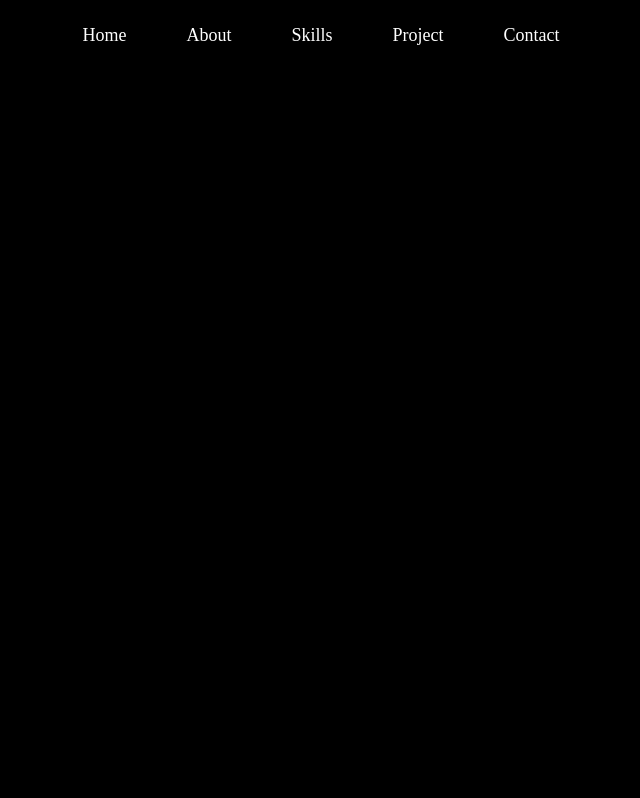
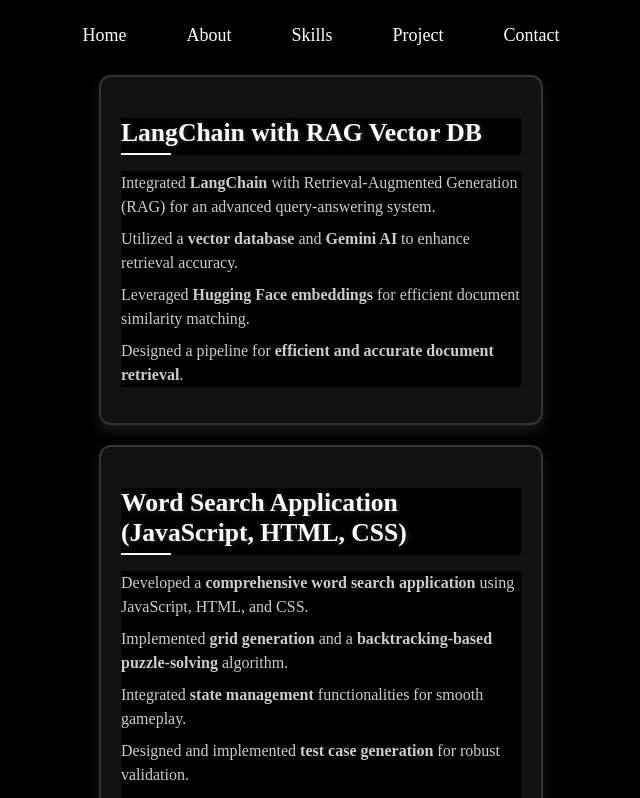
Before and after one commit to araxvindh/Portfolio_MERN, a React (Vite) app in the folder Portfolio/: page /project in a window 1280 px wide. Shown: the top 798 px of the page, without its empty margins (319-959 px from the left). Built offline with nearby package versions, Linux system fonts and the light colour scheme.

Commit message:
Project files has been added

```diff
--- /dev/null
+++ b/Portfolio/src/components/css/project.css
@@ -0,0 +1,105 @@
+/* General Styles */
+.projects-container {
+    max-width: 1200px;
+    margin: 0 auto;
+    padding: 20px;
+    text-align: center;
+    background: #000; /* Black background */
+    color: #fff; /* White text */
+}
+
+
+.projects-container {
+    display: flex;
+    flex-direction: column;
+    align-items: center;
+    justify-content: center;
+}
+
+
+.projects-title {
+    font-size: 2.5rem;
+    font-weight: bold;
+    margin-bottom: 20px;
+    color: #fff;
+    text-shadow: 2px 2px 10px rgba(255, 255, 255, 0.2);
+}
+
+
+.projects-grid {
+    display: grid;
+    grid-template-columns: repeat(auto-fit, minmax(350px, 1fr));
+    gap: 20px;
+    justify-content: center;
+}
+
+.project-card {
+    background: #111;
+    border: 2px solid #333;
+    border-radius: 12px;
+    padding: 20px;
+    box-shadow: 0 6px 12px rgba(255, 255, 255, 0.1);
+    transition: transform 0.3s ease, box-shadow 0.3s ease, border 0.3s ease;
+    max-width: 400px;
+    text-align: left;
+    position: relative;
+}
+
+
+.project-card:hover {
+    transform: translateY(-5px);
+    box-shadow: 0 8px 16px rgba(255, 255, 255, 0.2);
+    border-color: #fff;
+}
+
+
+.project-name {
+    font-size: 1.6rem;
+    color: #fff;
+    text-shadow: 1px 1px 5px rgba(255, 255, 255, 0.2);
+    margin-bottom: 10px;
+    position: relative;
+}
+
+
+.project-name::after {
+    content: "";
+    width: 50px;
+    height: 2px;
+    background: #fff;
+    display: block;
+    margin-top: 5px;
+    transition: width 0.3s ease;
+}
+
+.project-card:hover .project-name::after {
+    width: 80px;
+}
+
+.project-list {
+    list-style: none;
+    padding: 0;
+}
+
+.project-list li {
+    font-size: 1rem;
+    color: #ccc;
+    margin-bottom: 8px;
+    line-height: 1.5;
+    transition: color 0.3s ease;
+}
+
+.project-list li:hover {
+    color: #fff;
+}
+
+
+@media (max-width: 768px) {
+    .projects-grid {
+        grid-template-columns: 1fr;
+    }
+
+    .projects-title {
+        font-size: 2rem;
+    }
+}
--- a/Portfolio/src/components/functionalComponents/Project.jsx
+++ b/Portfolio/src/components/functionalComponents/Project.jsx
@@ -1,13 +1,35 @@
-const Project = ()=>
-{
-    return(
+import "../css/project.css";
 
-        <div>
-            <h1>
-                Projects
-            </h1>
+const Project = () => {
+    return (
+        <div className="projects-container">
+            <h1 className="projects-title"></h1>
+
+            <div className="projects-grid">
+                <div className="project-card">
+                    <h2 className="project-name">LangChain with RAG Vector DB</h2>
+                    <ul className="project-list">
+                        <li>Integrated <strong>LangChain</strong> with Retrieval-Augmented Generation (RAG) for an advanced query-answering system.</li>
+                        <li>Utilized a <strong>vector database</strong> and <strong>Gemini AI</strong> to enhance retrieval accuracy.</li>
+                        <li>Leveraged <strong>Hugging Face embeddings</strong> for efficient document similarity matching.</li>
+                        <li>Designed a pipeline for <strong>efficient and accurate document retrieval</strong>.</li>
+                    </ul>
+                </div>
+
+                <div className="project-card">
+                    <h2 className="project-name">Word Search Application (JavaScript, HTML, CSS)</h2>
+                    <ul className="project-list">
+                        <li>Developed a <strong>comprehensive word search application</strong> using JavaScript, HTML, and CSS.</li>
+                        <li>Implemented <strong>grid generation</strong> and a <strong>backtracking-based puzzle-solving</strong> algorithm.</li>
+                        <li>Integrated <strong>state management</strong> functionalities for smooth gameplay.</li>
+                        <li>Designed and implemented <strong>test case generation</strong> for robust validation.</li>
+                        <li>Demonstrated expertise in <strong>interactive puzzle creation</strong> and solving mechanisms.</li>
+                        <li>Delivered an <strong>engaging and functional user experience</strong> with a visually appealing UI.</li>
+                    </ul>
+                </div>
+            </div>
         </div>
-    )
-}
+    );
+};
 
 export default Project;
```
